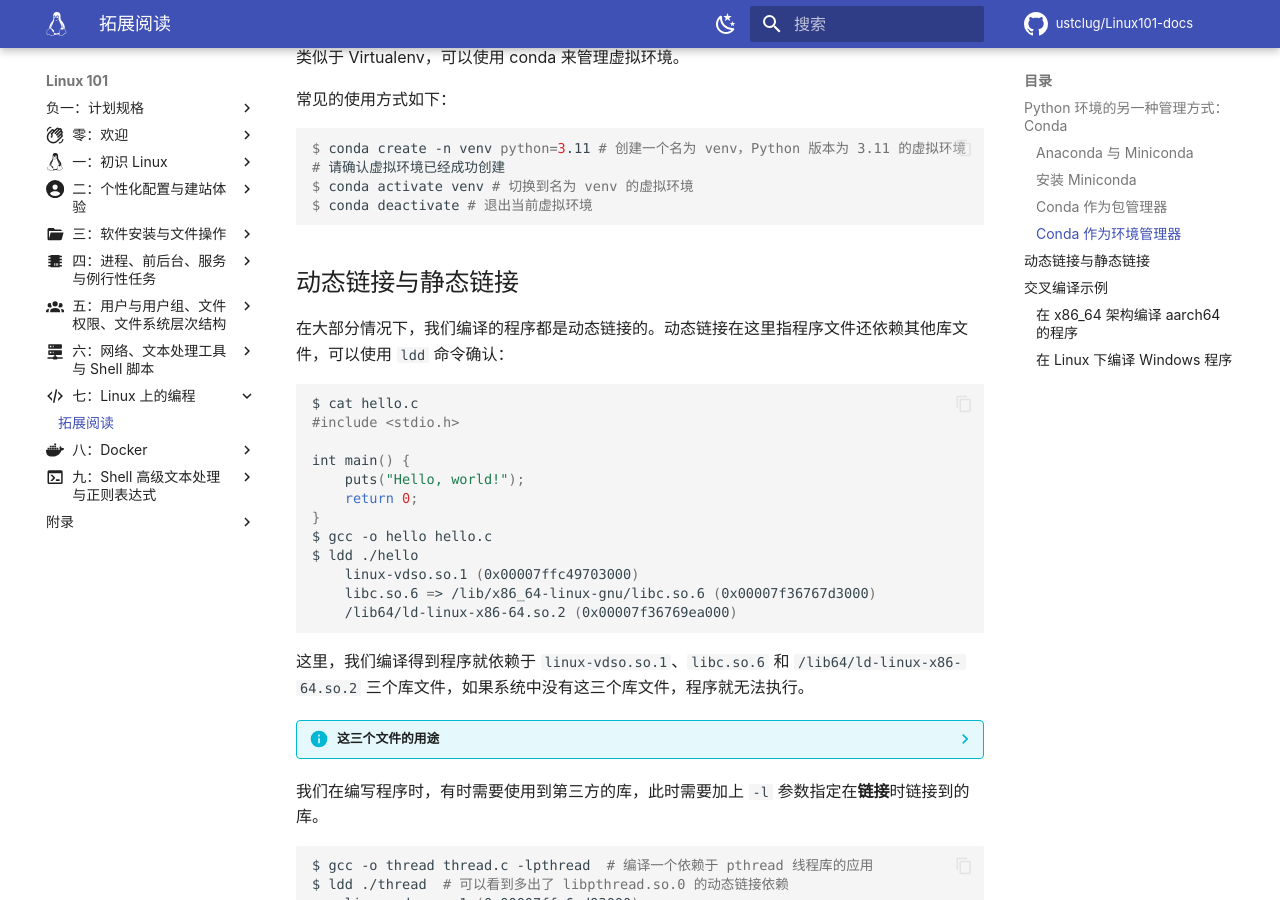
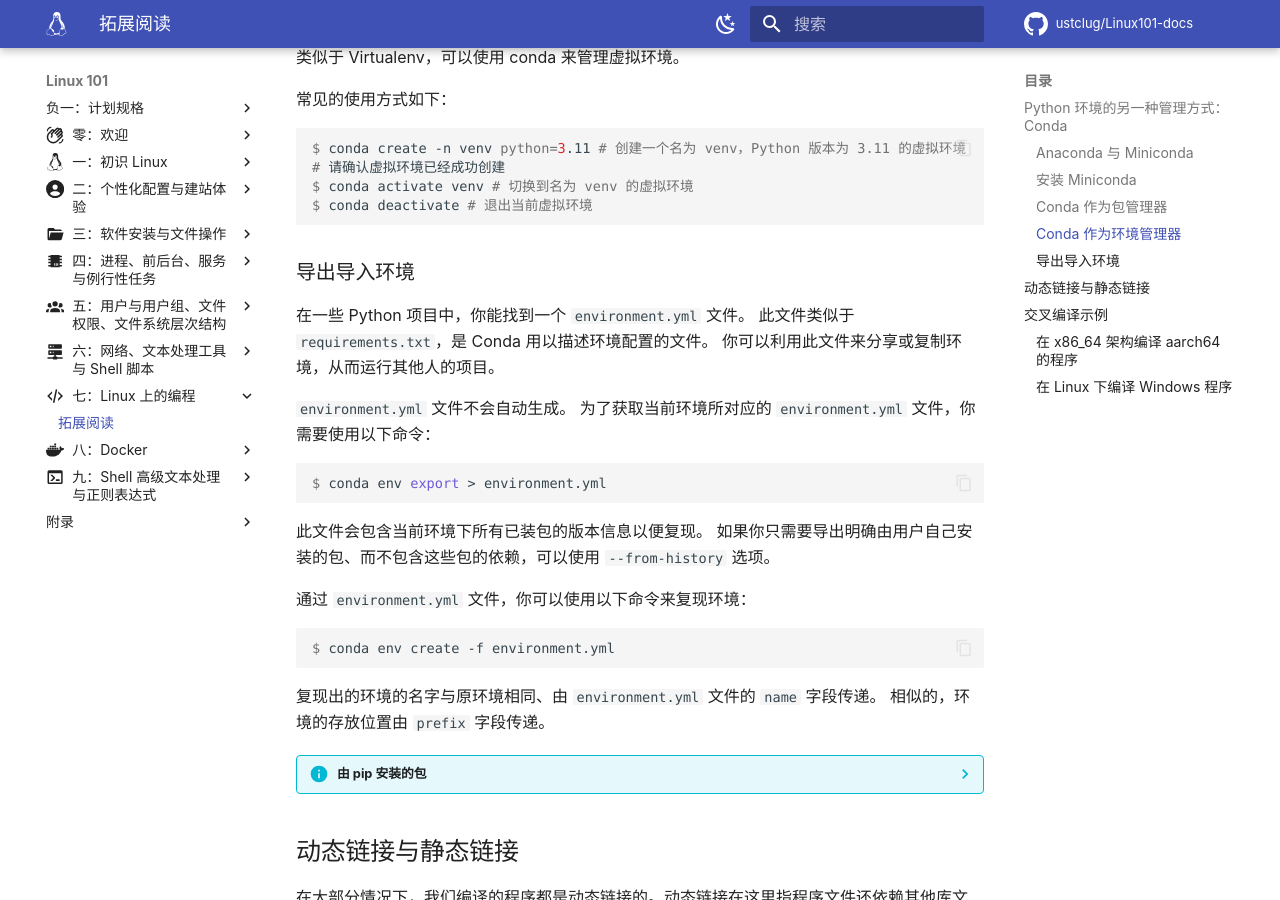
Before and after one commit to ustclug/Linux101-docs, an MkDocs documentation site: the page built from docs/Ch07/supplement.md, in a window 1280 px wide and 900 px high, scrolled down 1105 px. Built offline with MkDocs 1.6.1 and Material for MkDocs 9.7.7, drawn with Linux system fonts in a browser that asks for light colours; comment, search, counter and statistics services are not loaded.

Commit message:
Ch07: Add conda env export/import (#50)
* Ch07: Add conda env export/import

* Ch07: Add conda pip export interaction

````diff
--- a/docs/Ch07/supplement.md
+++ b/docs/Ch07/supplement.md
@@ -47,6 +47,36 @@
 $ conda activate venv # 切换到名为 venv 的虚拟环境
 $ conda deactivate # 退出当前虚拟环境
 ```
+
+### 导出导入环境 {#export-import-env}
+
+在一些 Python 项目中，你能找到一个 `environment.yml` 文件。
+此文件类似于 `requirements.txt`，是 Conda 用以描述环境配置的文件。
+你可以利用此文件来分享或复制环境，从而运行其他人的项目。
+
+`environment.yml` 文件不会自动生成。
+为了获取当前环境所对应的 `environment.yml` 文件，你需要使用以下命令：
+
+```console
+$ conda env export > environment.yml
+```
+
+此文件会包含当前环境下所有已装包的版本信息以便复现。
+如果你只需要导出明确由用户自己安装的包、而不包含这些包的依赖，可以使用 `--from-history` 选项。
+
+通过 `environment.yml` 文件，你可以使用以下命令来复现环境：
+
+```console
+$ conda env create -f environment.yml
+```
+
+复现出的环境的名字与原环境相同、由 `environment.yml` 文件的 `name` 字段传递。
+相似的，环境的存放位置由 `prefix` 字段传递。
+
+??? info "由 pip 安装的包"
+
+    使用 `--from-history` 选项时，由 pip 安装的包不会被包含在 `environment.yml` 文件中。
+    而在不使用此选项的一般情况下，由 pip 安装的包会被记录在 `environment.yml` 文件中的 `pip` 列表内，因而可以被复现。
 
 ## 动态链接与静态链接 {#dynamic-or-static-link}
 
````
